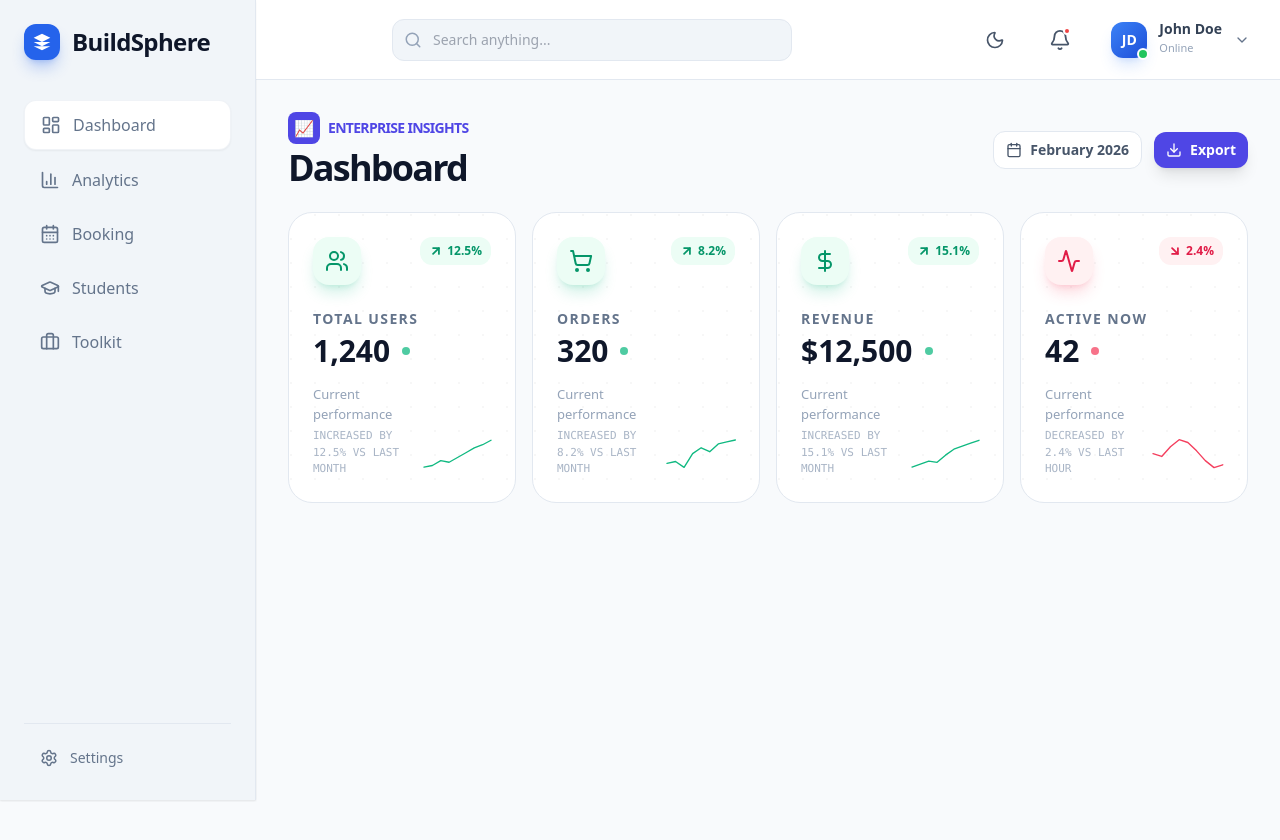
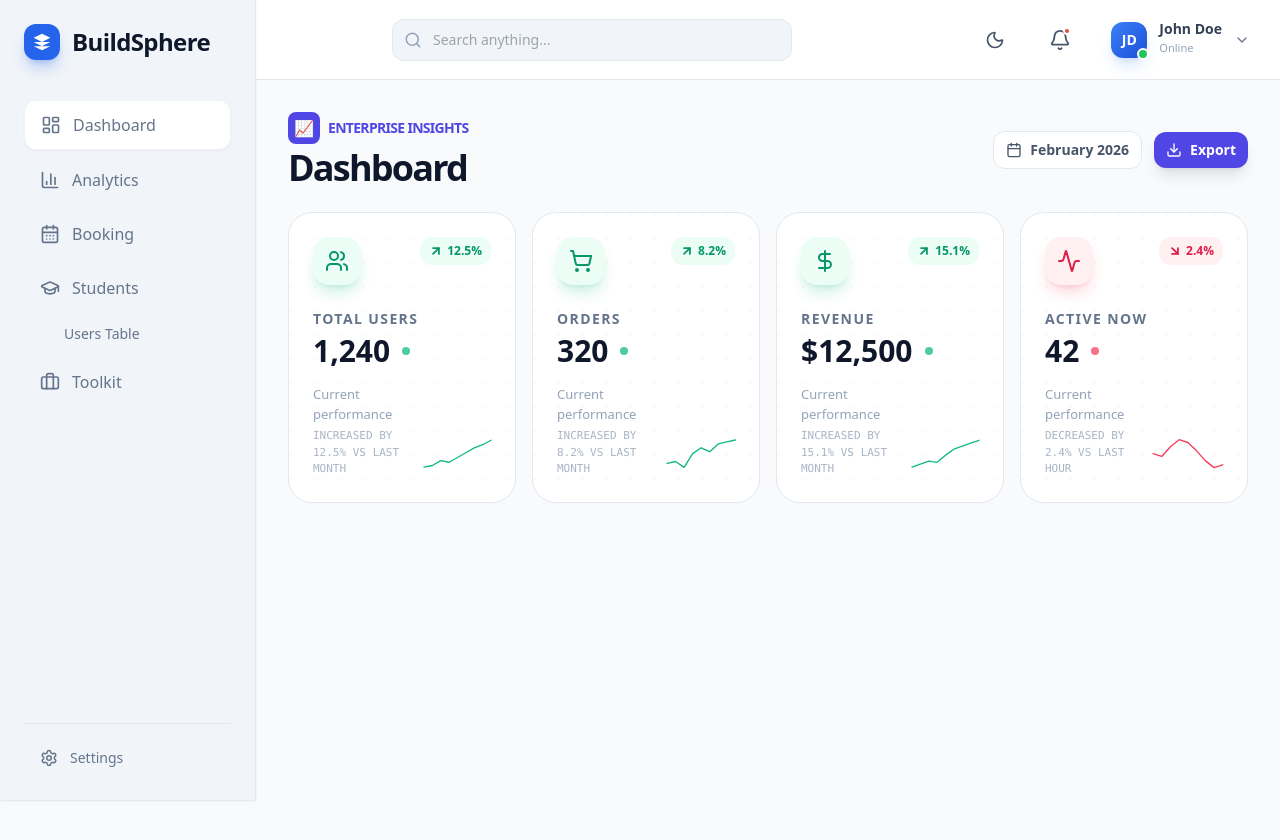
Before and after one commit to gemachistesfaye/Buildsphere-react-dashboard-template, a React (Vite) app: page / in a window 1280 px wide. Shown: the top 840 px of the page. Built offline with nearby package versions, Linux system fonts and the light colour scheme.

Commit message:
Add Users link under Students menu and highlight active route

```diff
--- a/src/components/Sidebar/Sidebar.tsx
+++ b/src/components/Sidebar/Sidebar.tsx
@@ -15,7 +15,14 @@ const navItems = [
   { name: "Dashboard", path: "/", icon: LayoutDashboard },
   { name: "Analytics", path: "/analytics", icon: BarChart3 },
   { name: "Booking", path: "/booking", icon: CalendarDays },
-  { name: "Students", path: "/students", icon: GraduationCap },
+  {
+    name: "Students",
+    path: "/students",
+    icon: GraduationCap,
+    children: [
+      { name: "Users Table", path: "/students/users" },
+    ]
+  },
   { name: "Toolkit", path: "/toolkit", icon: Briefcase },
 ];
 
@@ -26,7 +33,7 @@ export const Sidebar = () => {
 
   return (
     <>
-
+      {/* Mobile toggle button */}
       <button
         className="md:hidden fixed top-4 left-4 z-50 p-2 bg-blue-600 text-white rounded-lg shadow-lg hover:bg-blue-700 transition-colors"
         onClick={toggleSidebar}
@@ -58,8 +65,8 @@ export const Sidebar = () => {
         {/* Navigation */}
         <nav className="flex flex-col gap-1.5 flex-grow">
           {navItems.map((item) => (
+            <div key={item.name}>
               <NavLink
-              key={item.name}
                 to={item.path}
                 onClick={() => setIsOpen(false)}
                 className={({ isActive }) =>
@@ -73,6 +80,26 @@ export const Sidebar = () => {
                 <item.icon size={20} className="text-current" />
                 <span>{item.name}</span>
               </NavLink>
+
+              {/* Nested children */}
+              {item.children && (
+                <div className="ml-6 flex flex-col gap-1 mt-1">
+                  {item.children.map((child) => (
+                    <NavLink
+                      key={child.name}
+                      to={child.path}
+                      onClick={() => setIsOpen(false)}
+                      className={({ isActive }) =>
+                        `text-slate-500 dark:text-slate-300 text-sm px-4 py-2 rounded-lg hover:bg-white hover:text-blue-600 dark:hover:bg-slate-800
+                         ${isActive ? 'bg-white dark:bg-slate-800 text-blue-600 dark:text-blue-500 shadow-sm border border-slate-200/50 dark:border-slate-700/50' : ''}`
+                      }
+                    >
+                      {child.name}
+                    </NavLink>
+                  ))}
+                </div>
+              )}
+            </div>
           ))}
         </nav>
 
@@ -90,7 +117,7 @@ export const Sidebar = () => {
         </div>
       </aside>
 
-      {/* Overlay for mobile */}
+      {/* Mobile overlay */}
       {isOpen && (
         <div
           className="fixed inset-0 bg-black/25 z-40 md:hidden"
@@ -100,3 +127,5 @@ export const Sidebar = () => {
     </>
   );
 };
+
+export default Sidebar;
```
Lines whose indentation alone changed are shown as unchanged.
